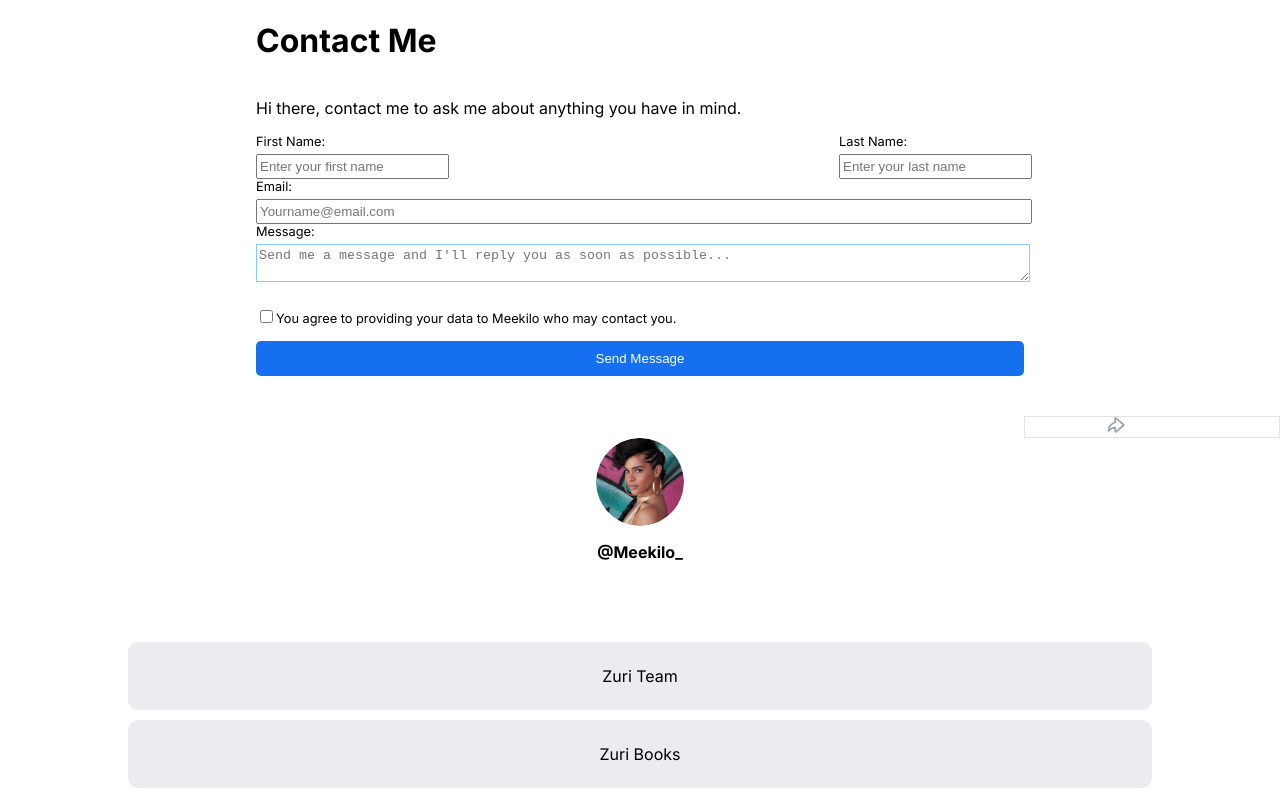
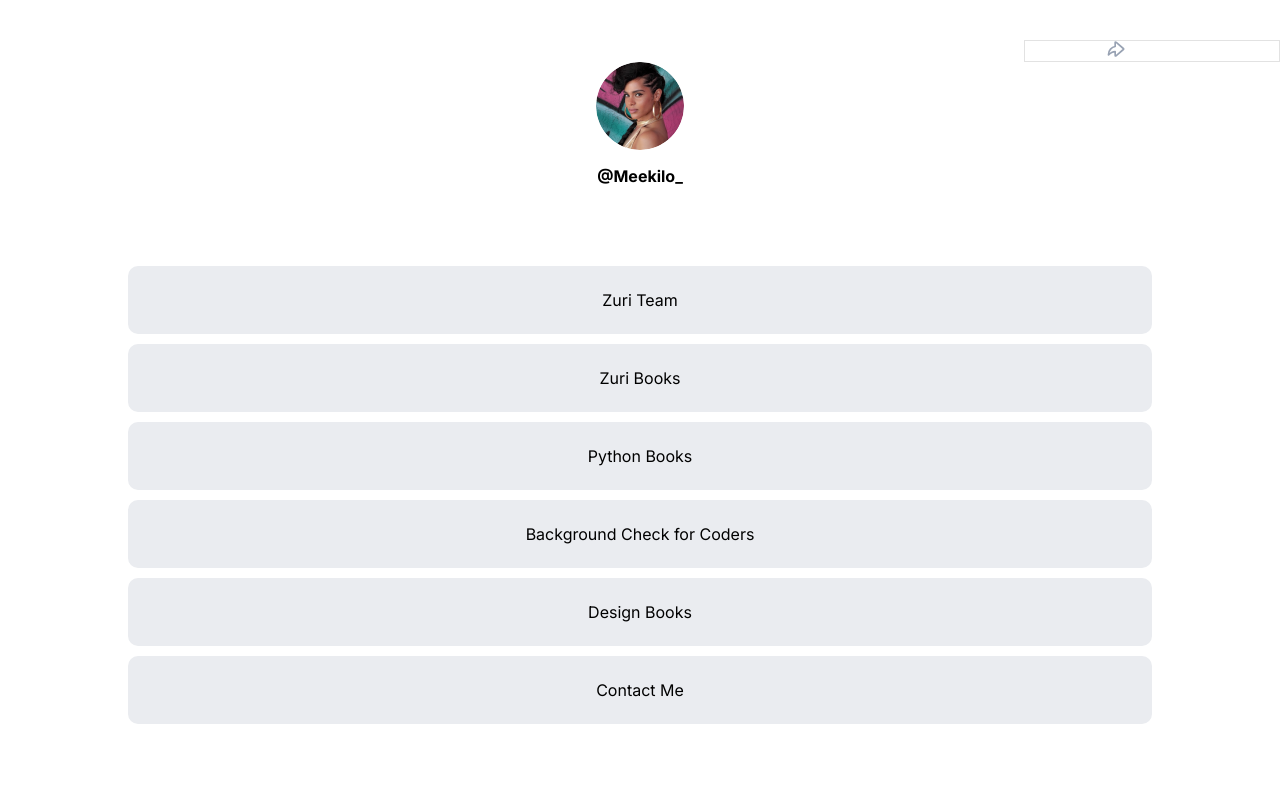
Before and after one commit to Terry-Magnus/HNGi9-LinkTree-clone, a React (Create React App) app: page /HNGi9-LinkTree-clone/contact in a window 1280 px wide. Shown: the top 797 px of the page. Built offline with nearby package versions, Linux system fonts and the light colour scheme.

Commit message:
updating routing

```diff
--- a/src/index.js
+++ b/src/index.js
@@ -4,7 +4,7 @@ import App from './App';
 import { BrowserRouter } from "react-router-dom";
 
 ReactDOM.render(
-    <BrowserRouter basename='/HNGi9-LinkTree-clone'>
+    <BrowserRouter>
         <React.StrictMode>
             <App />
         </React.StrictMode>
--- a/src/pages/contact.scss
+++ b/src/pages/contact.scss
@@ -42,10 +42,7 @@
     }
 
     #message {
-        border: 1px solid #84caff;
-        outline: #d1e9ff;
-
-
+        border-radius: 5px;
 
         &:focus {
             box-shadow: 0 1px 2px rgb(16 24 40 / 5%),
```
Also changed, not shown: 11 other files (tests, documents, lock files or other folders).
